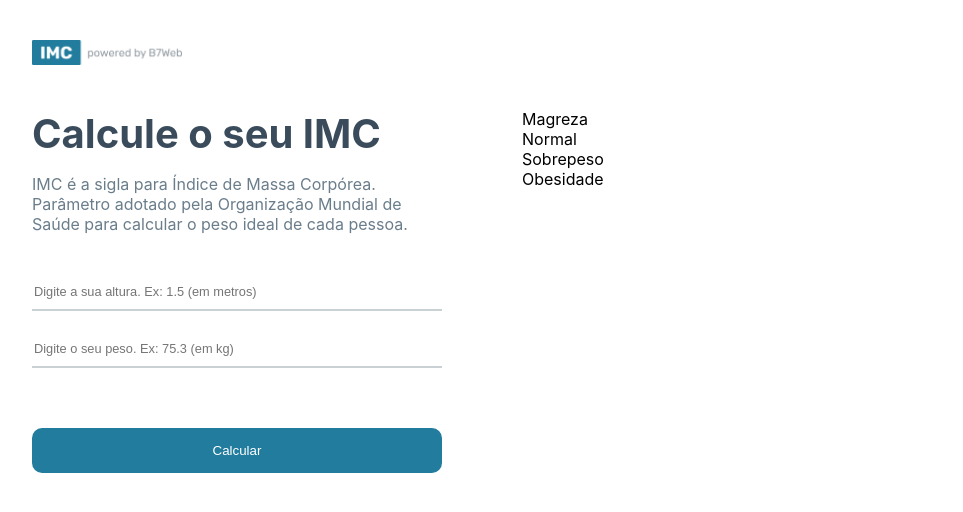
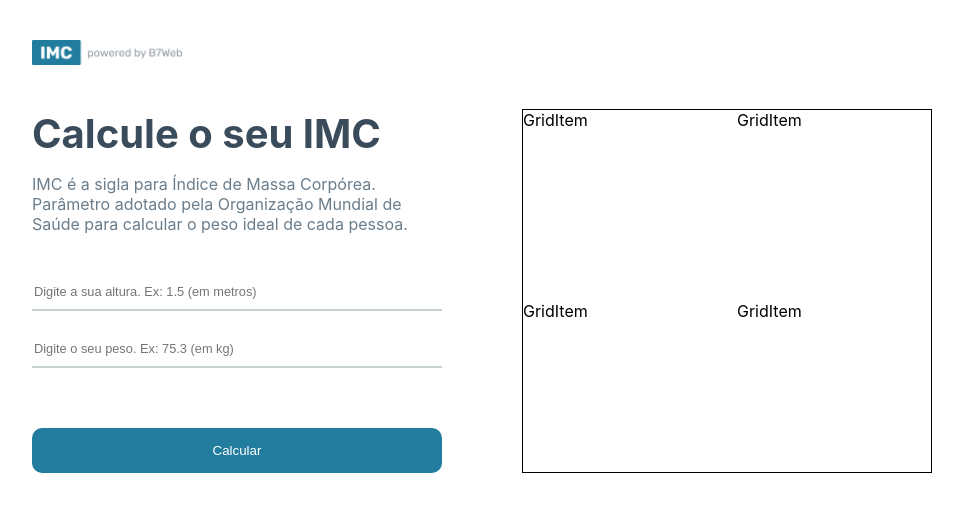
Before and after one commit to gafanhotoalexandre/react-imc, a React (Vite) app: page / in a window 1280 px wide. Shown: the top 512 px of the page, without its empty margins (158-1121 px from the left). Built offline with nearby package versions, Linux system fonts and the light colour scheme.

Commit message:
criando componente GridItem

```diff
--- a/src/App.module.css
+++ b/src/App.module.css
@@ -62,3 +62,16 @@ header .headerContainer {
 .container .leftSide button:hover {
   opacity: .9;
 }
+
+/* Right Side */
+.container .rightSide {
+  display: flex;
+}
+
+.container .rightSide .grid {
+  flex: 1;
+  border: 1px solid;
+  display: grid;
+  grid-template-columns: repeat(2, 1fr);
+  gap: 20px;
+}
--- a/src/App.tsx
+++ b/src/App.tsx
@@ -4,6 +4,7 @@ import styles from './App.module.css';
 import poweredImage from './assets/powered.png';
 
 import { imcLevels, calculateIMC } from './helpers/imc';
+import { GridItem } from './components/GridItem';
 
 export function App() {
   const [heightField, setHeightField] = useState<number>(0);
@@ -50,8 +51,11 @@ export function App() {
 
         <section className={styles.rightSide}>
           <div className={styles.grid}>
-            { imcLevels.map(({ title }, index) => (
-              <div key={index}>{title}</div>
+            { imcLevels.map((item, index) => (
+              <GridItem
+                key={index}
+                item={item}
+              />
             )) }
           </div>
         </section>
--- /dev/null
+++ b/src/components/GridItem/index.tsx
@@ -0,0 +1,14 @@
+import { Level } from '../../helpers/imc';
+import styles from './GridItem.module.css';
+
+interface GridItemProps {
+  item: Level
+}
+
+export function GridItem({ item }: GridItemProps) {
+  return (
+    <div>
+      GridItem
+    </div>
+  )
+}
```
Also changed, not shown: src/components/GridItem/GridItem.module.css (added).
